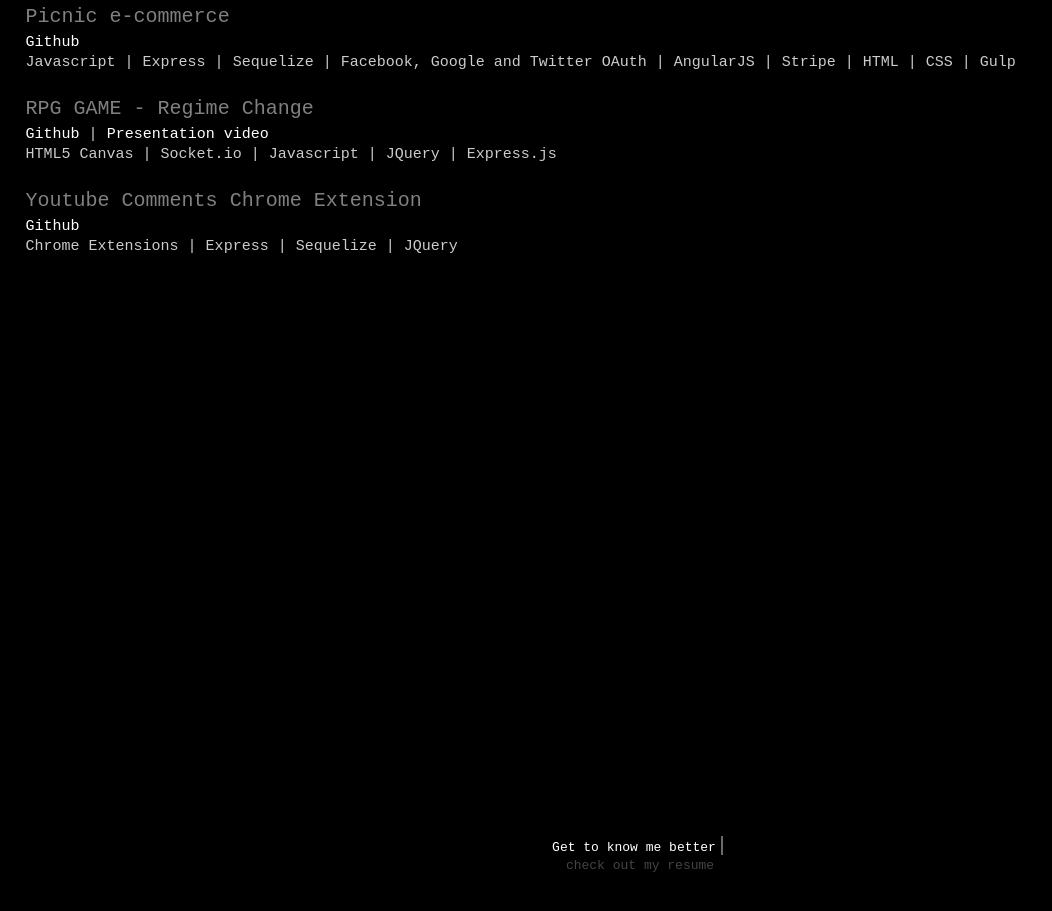
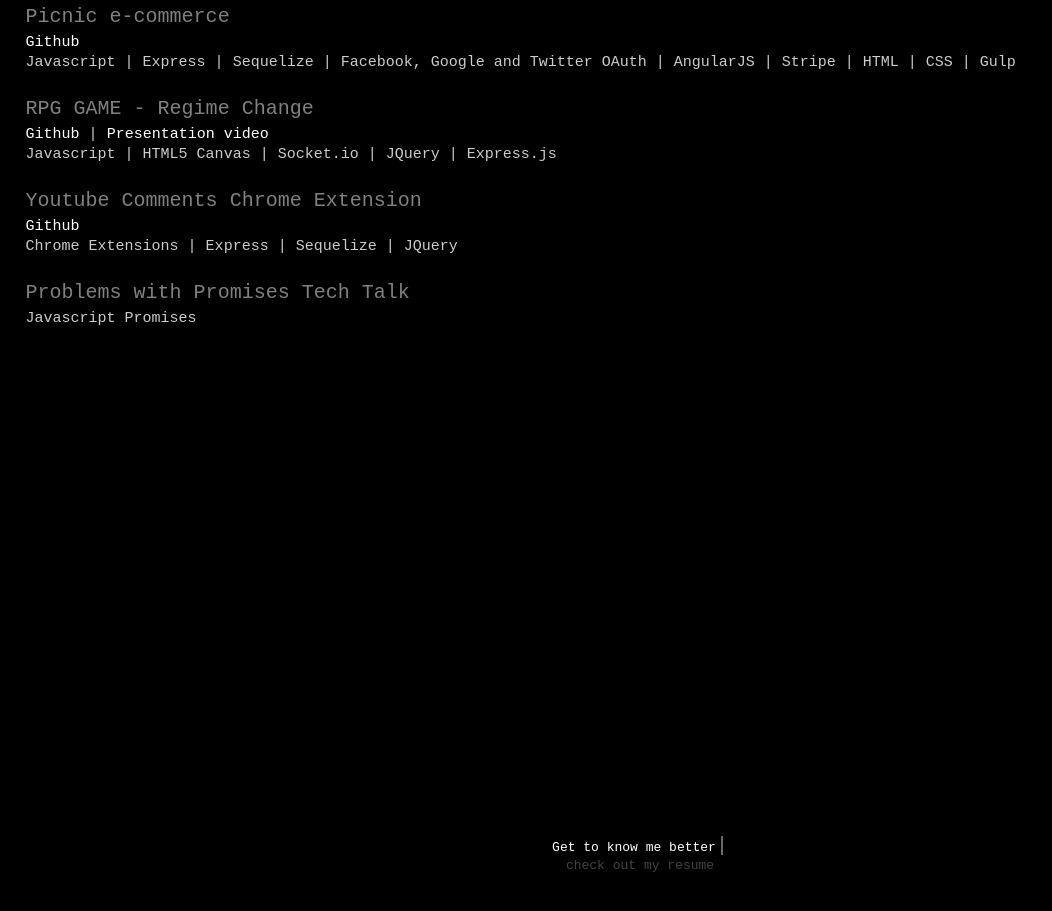
Before and after one commit to joaoramia/personal-website, a website: page index.html in a window 1280 px wide. Shown: the part 1020-1931 px from the top of the page, without its empty margins (0-1052 px from the left). Drawn offline with nearby package versions, Linux system fonts and the light colour scheme.

```diff
--- a/index.html
+++ b/index.html
@@ -62,12 +62,16 @@
         </div>
         <div class="portfolio-text">
           <a class="get-grey" href="http://regimechange.herokuapp.com/" target="_blank">RPG GAME - Regime Change</a>
-          <p><a href="https://github.com/joaoramia/regimechange.git" target="_blank">Github</a> | <a href="https://www.youtube.com/watch?v=4aMRaTqHb4s" target="_blank">Presentation video</a></br>HTML5 Canvas | Socket.io | Javascript | JQuery | Express.js</p>
+          <p><a href="https://github.com/joaoramia/regimechange.git" target="_blank">Github</a> | <a href="https://www.youtube.com/watch?v=4aMRaTqHb4s" target="_blank">Presentation video</a></br>Javascript | HTML5 Canvas | Socket.io | JQuery | Express.js</p>
         </div>
         <div class="portfolio-text">
           <a class="get-grey" href="https://github.com/joaoramia/caption.git" target="_blank">Youtube Comments Chrome Extension</a>
           <p><a href="https://github.com/joaoramia/caption.git" target="_blank">Github</a></br>
           Chrome Extensions | Express | Sequelize | JQuery</p>
+        </div>
+        <div class="portfolio-text">
+          <a class="get-grey" href="https://www.youtube.com/watch?v=XtNC2a-lyVc" target="_blank">Problems with Promises Tech Talk</a>
+          <p>Javascript Promises</p>
         </div>
       </div>
     </div>
```
Also changed, not shown: 2 other files.
